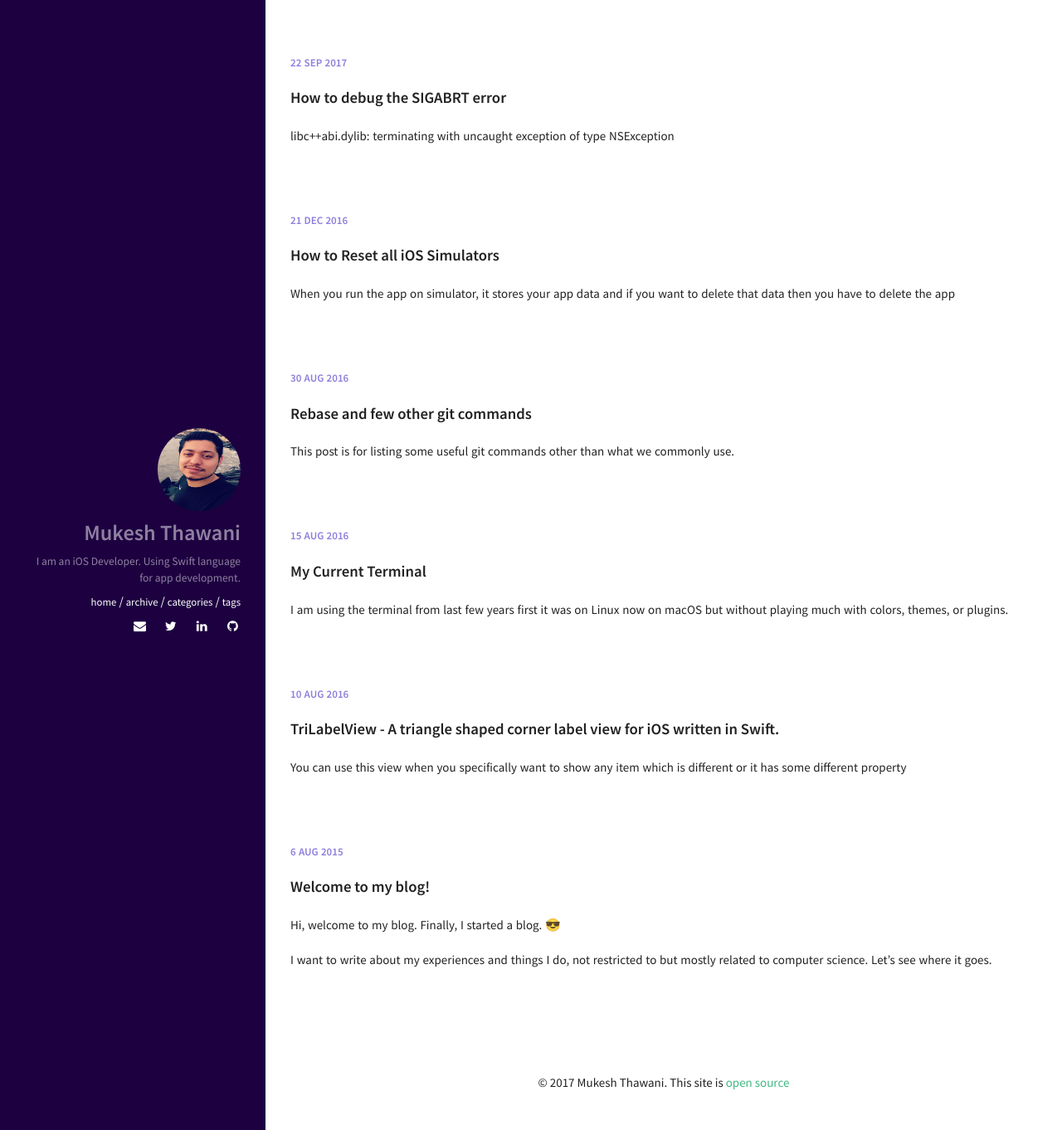
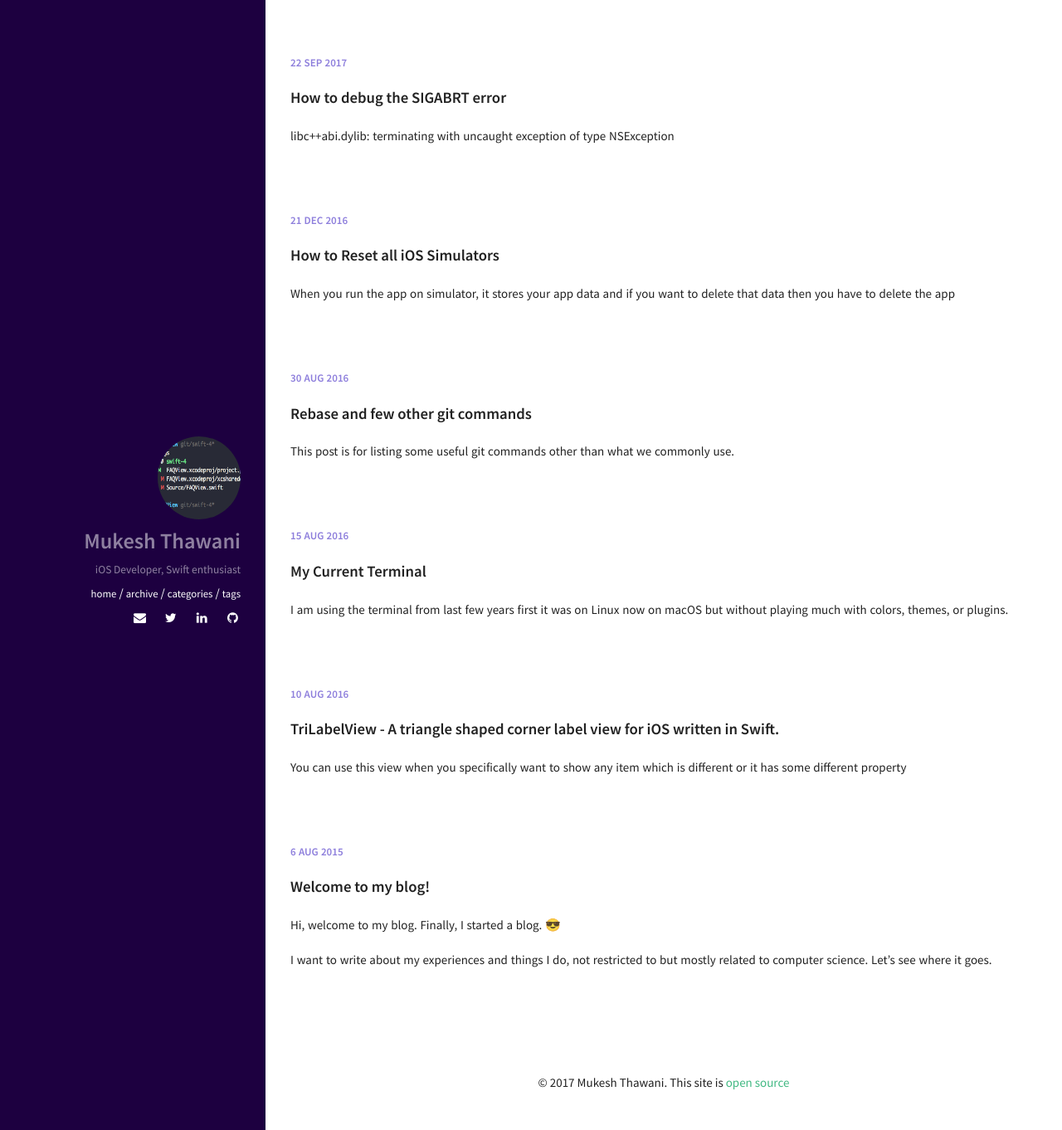
Before and after one commit to mukeshthawani/mukeshthawani.github.io, a Jekyll site: the page built from index.html, in a window 1280 px wide. Shown: the whole page at 83% size. Built offline with Jekyll 4.4.1, drawn with Linux system fonts in a browser that asks for light colours.

Commit message:
Update bio and image

```diff
--- a/_config.yml
+++ b/_config.yml
@@ -36,7 +36,7 @@ owner:
   name: "Mukesh Thawani"
   avatar: avatar.png
   job:
-  bio: "I am an iOS Developer. Using Swift language for app development."
+  bio: "iOS Developer, Swift enthusiast"
   email: mukesh9039@gmail.com
   disqus-shortname:
   twitter: MukeshThawani
```
Also changed, not shown: img/avatar.png.
